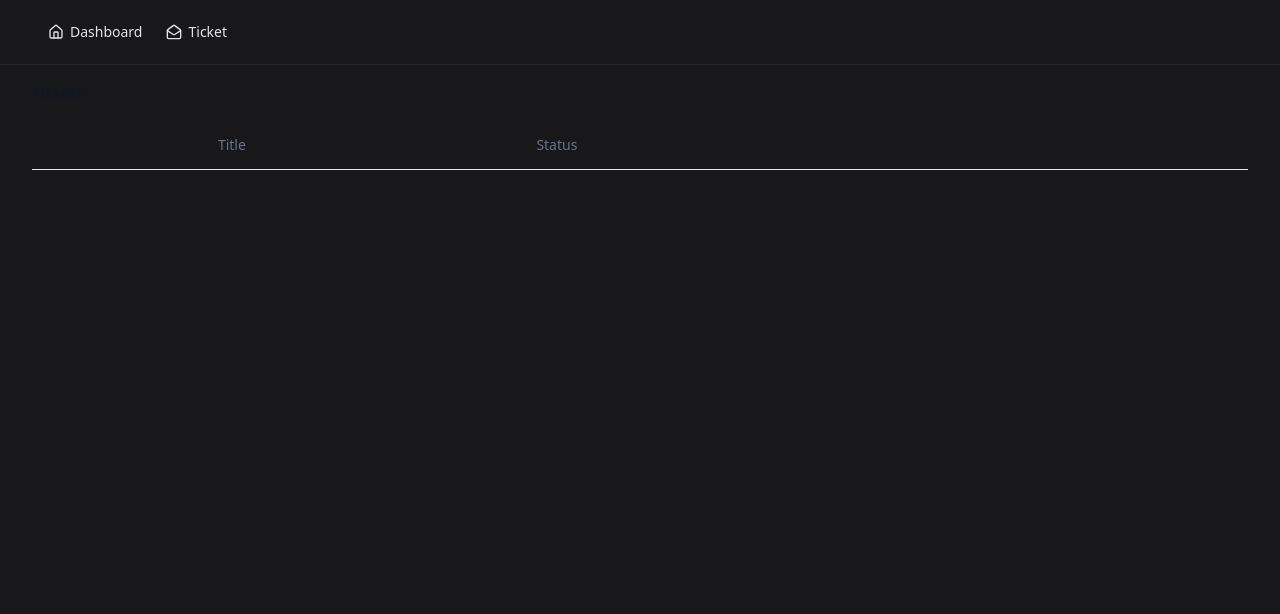
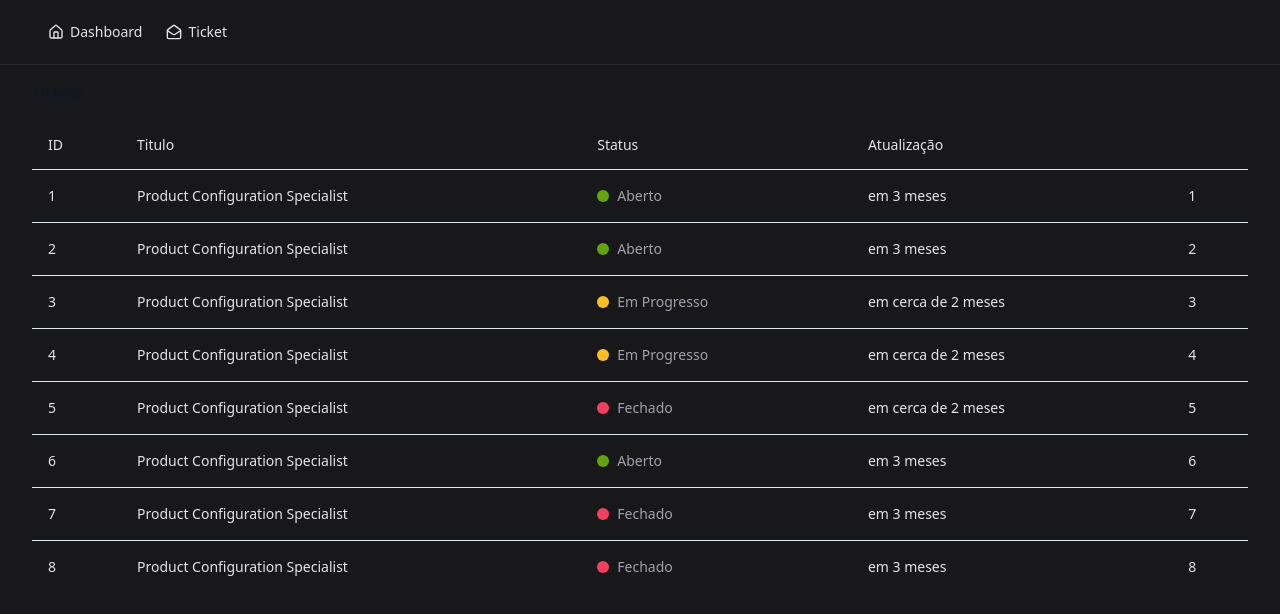
Before and after one commit to Jeffersoncharlles/myticket, a React (Vite) app: page / in a window 1280 px wide. Shown: the top 614 px of the page. Built offline with nearby package versions, Linux system fonts and the light colour scheme.

Commit message:
feat: ensure update_at format date an status badeg

```diff
--- a/package.json
+++ b/package.json
@@ -16,8 +16,10 @@
     "@radix-ui/react-dropdown-menu": "^2.1.5",
     "@radix-ui/react-separator": "^1.1.1",
     "@tanstack/react-query": "^5.66.0",
+    "@uidotdev/usehooks": "^2.4.1",
     "class-variance-authority": "^0.7.1",
     "clsx": "^2.1.1",
+    "date-fns": "^4.1.0",
     "json-server": "1.0.0-beta.3",
     "lucide-react": "^0.474.0",
     "react": "^18.3.1",
--- /dev/null
+++ b/src/components/table-order-status.tsx
@@ -0,0 +1,40 @@
+export type OrderStatus = "open" | "closed" | "processing";
+
+export interface TableOrderStatusProps {
+  status: OrderStatus;
+}
+
+const orderStatusMap: Record<OrderStatus, string> = {
+  open: "Aberto",
+  closed: "Fechado",
+  processing: "Em Progresso",
+};
+
+export function TableOrderStatus({ status }: TableOrderStatusProps) {
+  return (
+    <div className="flex items-center gap-2">
+      {status === "open" && (
+        <span
+          data-testid="badge"
+          className="h-3 w-3 rounded-full bg-lime-600"
+        />
+      )}
+      {status === "closed" && (
+        <span
+          data-testid="badge"
+          className="h-3 w-3 rounded-full bg-rose-500"
+        />
+      )}
+      {["processing"].includes(status) && (
+        <span
+          data-testid="badge"
+          className="h-3 w-3 rounded-full bg-amber-400"
+        />
+      )}
+
+      <span className="font-medium text-zinc-400">
+        {orderStatusMap[status]}
+      </span>
+    </div>
+  );
+}
--- a/src/components/ticket-table-row.tsx
+++ b/src/components/ticket-table-row.tsx
@@ -1,9 +1,34 @@
+import { formatDistanceToNow } from "date-fns";
+import { ptBR } from "date-fns/locale";
+import { IFetchAllTickets } from "../services/fetch-all-tickets";
+import { TableOrderStatus } from "./table-order-status";
 import { TableCell, TableRow } from "./ui/table";
 
-export default function TicketTableRow() {
+interface ITicketTableRowProps {
+  items: IFetchAllTickets;
+}
+
+export default function TicketTableRow({ items }: ITicketTableRowProps) {
+  const formatDistant = (date: string) => {
+    return formatDistanceToNow(date, {
+      locale: ptBR,
+      addSuffix: true,
+    });
+  };
+
   return (
     <TableRow>
-      <TableCell></TableCell>
+      <TableCell>{items.id}</TableCell>
+      <TableCell>{items.title}</TableCell>
+      <TableCell>
+        <TableOrderStatus status={items.status} />
+      </TableCell>
+      <TableCell>
+        {formatDistant(
+          new Date(Number(items.updated_at) * 1000).toLocaleString(),
+        )}
+      </TableCell>
+      <TableCell>{items.id}</TableCell>
     </TableRow>
   );
 }
--- a/src/components/ui/table.tsx
+++ b/src/components/ui/table.tsx
@@ -58,7 +58,7 @@ const TableRow = React.forwardRef<
   <tr
     ref={ref}
     className={cn(
-      "border-b transition-colors hover:bg-muted/50 data-[state=selected]:bg-muted",
+      "border-b transition-colors hover:bg-zinc-800/50 data-[state=selected]:bg-muted",
       className,
     )}
     {...props}
@@ -73,7 +73,7 @@ const TableHead = React.forwardRef<
   <th
     ref={ref}
     className={cn(
-      "h-12 px-4 text-left align-middle font-medium text-muted-foreground [&:has([role=checkbox])]:pr-0",
+      "h-12 px-4 text-left align-middle font-medium [&:has([role=checkbox])]:pr-0",
       className,
     )}
     {...props}
--- a/src/lib/database.ts
+++ b/src/lib/database.ts
@@ -1,3 +1,14 @@
+export type OrderStatus = "open" | "closed" | "processing";
+
+export interface IFetchAllTickets {
+  id: string;
+  title: string;
+  status: OrderStatus;
+  description: string;
+  created_at: string;
+  updated_at: string;
+}
+
 export const database = {
   users: [
     {
@@ -33,8 +44,8 @@ export const database = {
       status: "open",
       description:
         "Nihil cum voluptatum ullam. Fugit voluptatibus natus quia quidem et ut suscipit non occaecati. Eum nemo eveniet neque eum suscipit omnis aut magnam.",
-      created_at: "1738702609351",
-      updated_at: "1738702609351",
+      created_at: "1746186572",
+      updated_at: "1746186572",
     },
     {
       id: "2",
@@ -42,26 +53,26 @@ export const database = {
       status: "open",
       description:
         "Nihil cum voluptatum ullam. Fugit voluptatibus natus quia quidem et ut suscipit non occaecati. Eum nemo eveniet neque eum suscipit omnis aut magnam.",
-      created_at: "1738702609351",
-      updated_at: "1738702609351",
+      created_at: "1746182972",
+      updated_at: "1746190172",
     },
     {
       id: "3",
       title: "Product Configuration Specialist",
-      status: "progressing",
+      status: "processing",
       description:
         "Nihil cum voluptatum ullam. Fugit voluptatibus natus quia quidem et ut suscipit non occaecati. Eum nemo eveniet neque eum suscipit omnis aut magnam.",
-      created_at: "1738702609351",
-      updated_at: "1738702609351",
+      created_at: "1743626972",
+      updated_at: "1743637772",
     },
     {
       id: "4",
       title: "Product Configuration Specialist",
-      status: "progressing",
+      status: "processing",
       description:
         "Nihil cum voluptatum ullam. Fugit voluptatibus natus quia quidem et ut suscipit non occaecati. Eum nemo eveniet neque eum suscipit omnis aut magnam.",
-      created_at: "1738702609351",
-      updated_at: "1738702609351",
+      created_at: "1743626972",
+      updated_at: "1743626972",
     },
     {
       id: "5",
@@ -69,8 +80,8 @@ export const database = {
       status: "closed",
       description:
         "Nihil cum voluptatum ullam. Fugit voluptatibus natus quia quidem et ut suscipit non occaecati. Eum nemo eveniet neque eum suscipit omnis aut magnam.",
-      created_at: "1738702609351",
-      updated_at: "1738702609351",
+      created_at: "1746161372",
+      updated_at: "1743626972",
     },
     {
       id: "6",
@@ -78,8 +89,8 @@ export const database = {
       status: "open",
       description:
         "Nihil cum voluptatum ullam. Fugit voluptatibus natus quia quidem et ut suscipit non occaecati. Eum nemo eveniet neque eum suscipit omnis aut magnam.",
-      created_at: "1738702609351",
-      updated_at: "1738702609351",
+      created_at: "1746161372",
+      updated_at: "1746161372",
     },
     {
       id: "7",
@@ -87,8 +98,8 @@ export const database = {
       status: "closed",
       description:
         "Nihil cum voluptatum ullam. Fugit voluptatibus natus quia quidem et ut suscipit non occaecati. Eum nemo eveniet neque eum suscipit omnis aut magnam.",
-      created_at: "1738702609351",
-      updated_at: "1738702609351",
+      created_at: "1746168572",
+      updated_at: "1746168572",
     },
     {
       id: "8",
@@ -96,8 +107,8 @@ export const database = {
       status: "closed",
       description:
         "Nihil cum voluptatum ullam. Fugit voluptatibus natus quia quidem et ut suscipit non occaecati. Eum nemo eveniet neque eum suscipit omnis aut magnam.",
-      created_at: "1738702609351",
-      updated_at: "1738702609351",
+      created_at: "1746168572",
+      updated_at: "1746168572",
     },
   ],
   comments: [
@@ -105,31 +116,31 @@ export const database = {
       id: "1",
       text: "Harum reprehenderit quo eveniet.",
       ticketsId: "1",
-      created_at: "1738702609351",
+      created_at: "1738759249",
     },
     {
       id: "2",
       text: "Doloribus similique eos. At ad sint. ",
       ticketsId: "1",
-      created_at: "1738702609351",
+      created_at: "1738759249",
     },
     {
       id: "3",
       text: "Quis rerum reprehenderit facilis commodi consequatur exercitationem quasi tempore.",
       ticketsId: "1",
-      created_at: "17387026001341",
+      created_at: "1738759249",
     },
     {
       id: "4",
       text: "Dolorem et repellendus voluptas placeat qui qui totam eum.",
       ticketsId: "4",
-      created_at: "1738702609351",
+      created_at: "1738759249",
     },
     {
       id: "5",
       text: "Dignissimos molestias est ullam.",
       ticketsId: "4",
-      created_at: "1738702609399",
+      created_at: "1738759249",
     },
   ],
-};
+} as const;
--- a/src/pages/app/ticket.tsx
+++ b/src/pages/app/ticket.tsx
@@ -1,5 +1,6 @@
 import { useEffect, useState } from "react";
 import { Helmet } from "react-helmet-async";
+// import { useDebounce } from "@uidotdev/usehooks";
 import TicketTableRow from "../../components/ticket-table-row";
 import {
   Table,
@@ -15,12 +16,20 @@ import {
 
 export default function TicketPage() {
   const [tickets, setTickets] = useState<IFetchAllTickets[]>([]);
+  // const [searchTerm, setSearchTerm] = useState('');
+  // const [isSearching, setIsSearching] = useState(false);
+  // const debouncedSearchTerm = useDebounce(searchTerm, 300);
+  // const [sortStatusOrder, setSortStatusOrder] = useState();
+
+  // const handleHeaderSort = (header:string) => {
+
+  // }
 
   useEffect(() => {
     (async () => {
       const result = await fetchAllTickets();
 
-      setTickets(result);
+      setTickets([...result]);
     })();
   }, []);
 
@@ -33,17 +42,21 @@ export default function TicketPage() {
           {/* Filters */}
           <div>
             {/* Table */}
-            <Table>
+            <Table className="text-zinc-200">
               <TableHeader>
                 <TableRow>
-                  <TableHead></TableHead>
-                  <TableHead>Title</TableHead>
+                  <TableHead>ID</TableHead>
+                  <TableHead>Titulo</TableHead>
                   <TableHead>Status</TableHead>
-                  <TableHead></TableHead>
+                  <TableHead>Atualização</TableHead>
                   <TableHead></TableHead>
                 </TableRow>
               </TableHeader>
-              <TableBody>{tickets && <TicketTableRow />}</TableBody>
+              <TableBody>
+                {tickets.map((table) => (
+                  <TicketTableRow key={table.id} items={table} />
+                ))}
+              </TableBody>
             </Table>
           </div>
         </div>
--- a/src/services/fetch-all-tickets.ts
+++ b/src/services/fetch-all-tickets.ts
@@ -1,9 +1,10 @@
 import { database } from "../lib/database";
+export type OrderStatus = "open" | "closed" | "processing";
 
 export interface IFetchAllTickets {
   id: string;
   title: string;
-  status: string;
+  status: OrderStatus;
   description: string;
   created_at: string;
   updated_at: string;
```
Also changed, not shown: src/lib/formate-date.ts (added), 2 other files (tests, documents, lock files or other folders).
